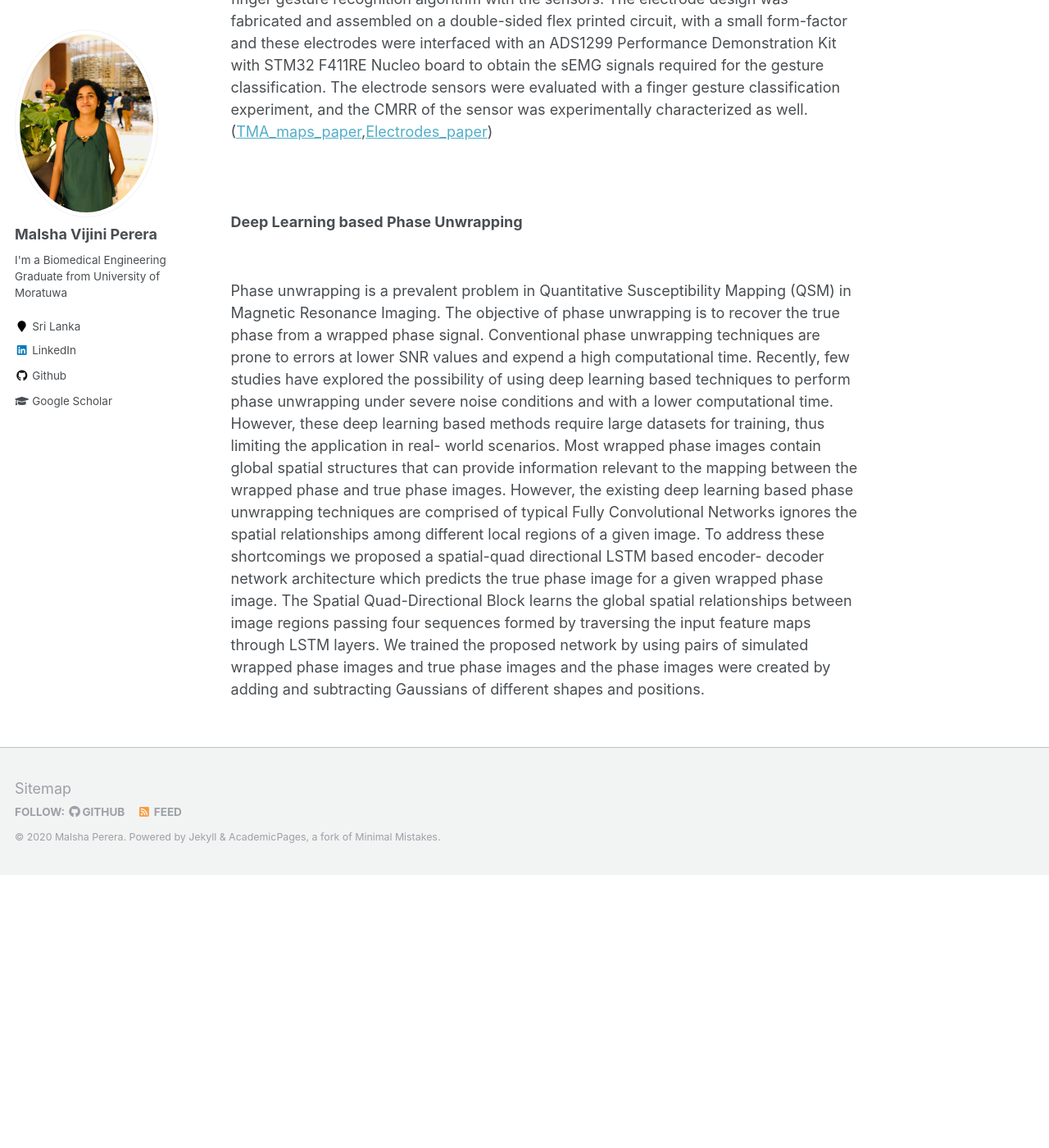
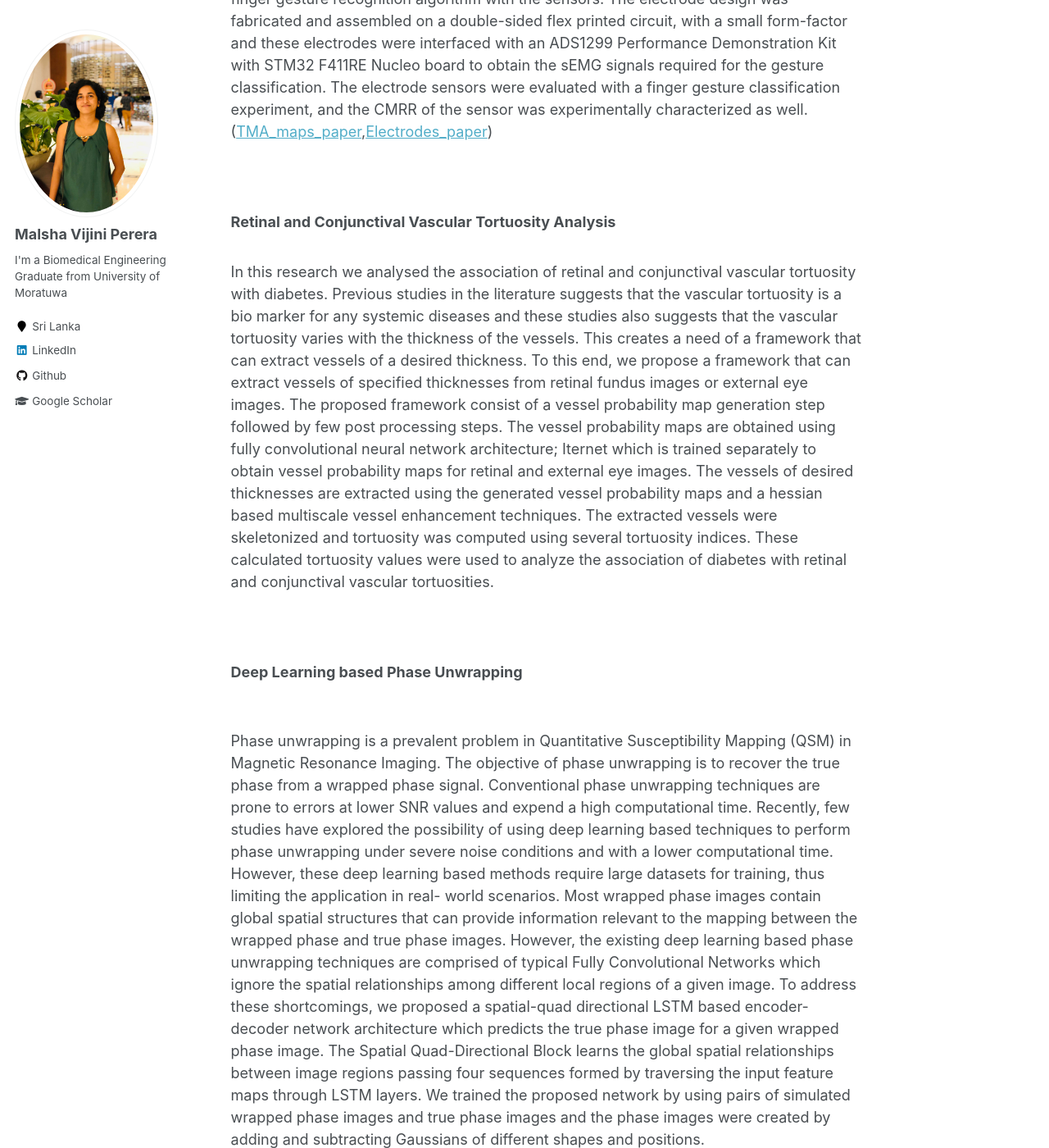
Before and after one commit to malshaV/malshaV.github.io, a Jekyll site: the page built from _pages/research.md, in a window 1280 px wide and 1400 px high, scrolled down 854 px. Shown: the whole window at 82% size. Built offline with Jekyll 4.4.1, drawn with Linux system fonts in a browser that asks for light colours; before the commit the page ends 1921 px from its top, so only the background shows below that.

Commit message:
update research

```diff
--- a/_pages/research.md
+++ b/_pages/research.md
@@ -21,13 +21,21 @@ patterns of forearm muscles which was then used in real-time gesture recognition
 In order to acquire sEMG signals from the forearm we developed a active, dry-contact electrode sensors to acquire high quality sEMG signals, and a final device to interface our novel finger gesture recognition algorithm with the sensors. The electrode design was fabricated and assembled on a double-sided flex printed circuit, with a small form-factor and these electrodes were interfaced with an ADS1299 Performance Demonstration Kit with STM32 F411RE Nucleo board to obtain the sEMG signals required for the gesture classification.
 The electrode sensors were evaluated with a finger gesture classification experiment, and the CMRR of the sensor was experimentally characterized as well. ([TMA_maps_paper](https://ieeexplore.ieee.org/document/9054227),[Electrodes_paper](https://arxiv.org/abs/2009.02575))
 
+<br>
+### Retinal and Conjunctival Vascular Tortuosity Analysis
+<br>
+In this research we analysed the association of retinal and conjunctival vascular tortuosity with diabetes. Previous studies in the literature suggests that the vascular tortuosity is a bio marker for any systemic diseases and these studies also suggests that the vascular tortuosity varies with the thickness of the vessels.
+This creates a need of a framework that can extract vessels of a desired thickness. To this end, we propose a framework that can extract vessels of specified thicknesses from retinal fundus images or external eye images. The proposed framework consist of a vessel probability map generation step followed by few post processing steps.
+The vessel probability maps are obtained using fully convolutional neural network architecture; Iternet which is trained separately to obtain vessel probability maps for retinal and external eye images. The vessels of desired thicknesses are extracted using the generated vessel probability maps and a hessian based multiscale vessel enhancement techniques.
+The extracted vessels were skeletonized and  tortuosity was computed using several tortuosity indices. These calculated tortuosity values were used to analyze the association of diabetes with retinal and conjunctival vascular tortuosities.
+
 
 <br>
 ### Deep Learning based Phase Unwrapping
 <br>
 
 Phase unwrapping is a prevalent problem in Quantitative Susceptibility Mapping (QSM) in Magnetic Resonance Imaging. The objective of phase unwrapping is to recover the true phase from a wrapped phase signal. Conventional phase unwrapping techniques are prone to errors at lower SNR values and expend a high computational time. Recently, few studies have explored the possibility of using deep learning based techniques to perform phase unwrapping under severe noise conditions and with a lower computational time. However, these deep learning based methods require large datasets for training, thus limiting the application in real- world scenarios.
-Most wrapped phase images contain global spatial structures that can provide information relevant to the mapping between the wrapped phase and true phase images. However,  the existing deep learning based phase unwrapping techniques are comprised of typical Fully Convolutional Networks ignores the spatial relationships among different local regions of a given image.
-To address these shortcomings we proposed a spatial-quad directional LSTM based encoder- decoder network architecture which predicts the true phase image for a given wrapped phase image.
+Most wrapped phase images contain global spatial structures that can provide information relevant to the mapping between the wrapped phase and true phase images. However,  the existing deep learning based phase unwrapping techniques are comprised of typical Fully Convolutional Networks which ignore the spatial relationships among different local regions of a given image.
+To address these shortcomings, we proposed a spatial-quad directional LSTM based encoder- decoder network architecture which predicts the true phase image for a given wrapped phase image.
 The Spatial Quad-Directional Block learns the global spatial relationships between image regions passing four sequences formed by traversing the input feature maps through LSTM layers.
 We trained the proposed network by using pairs of simulated wrapped phase images and true phase images and the phase images were created by adding and subtracting Gaussians of different shapes and positions.
```
